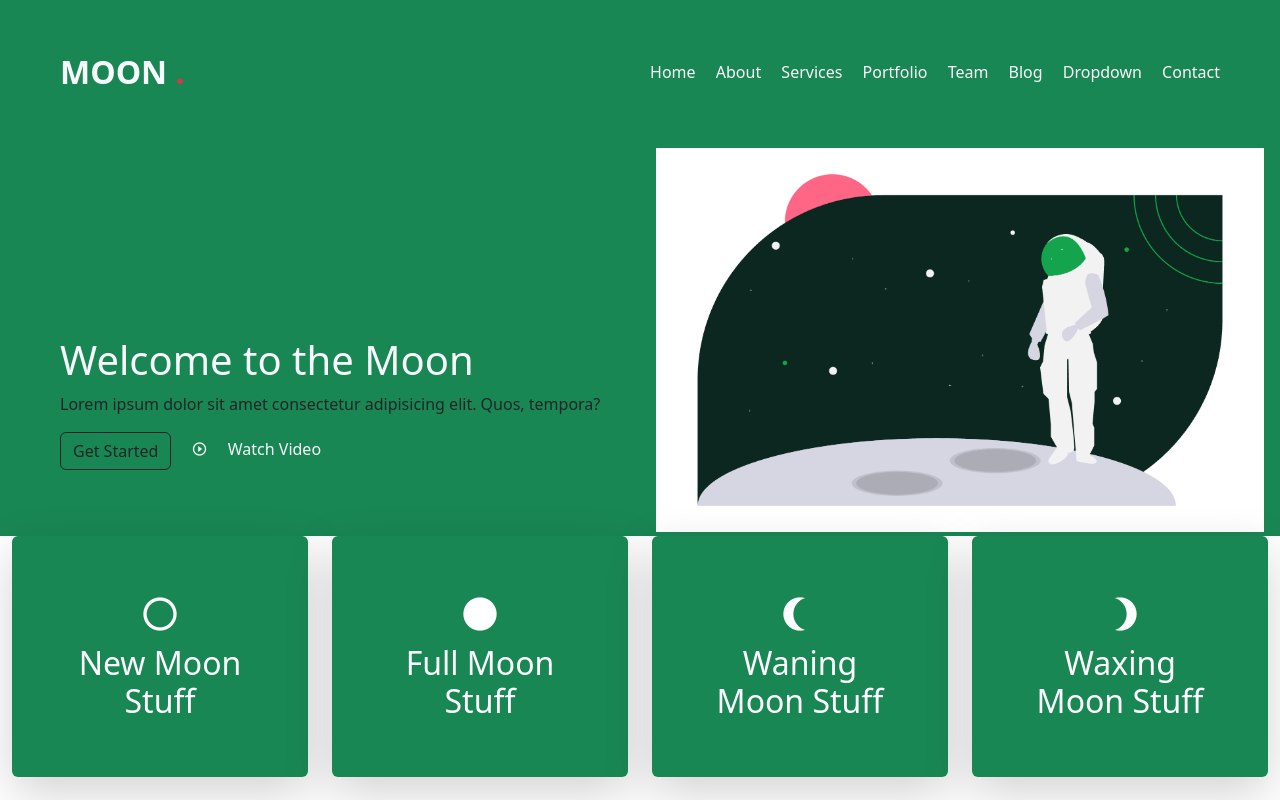
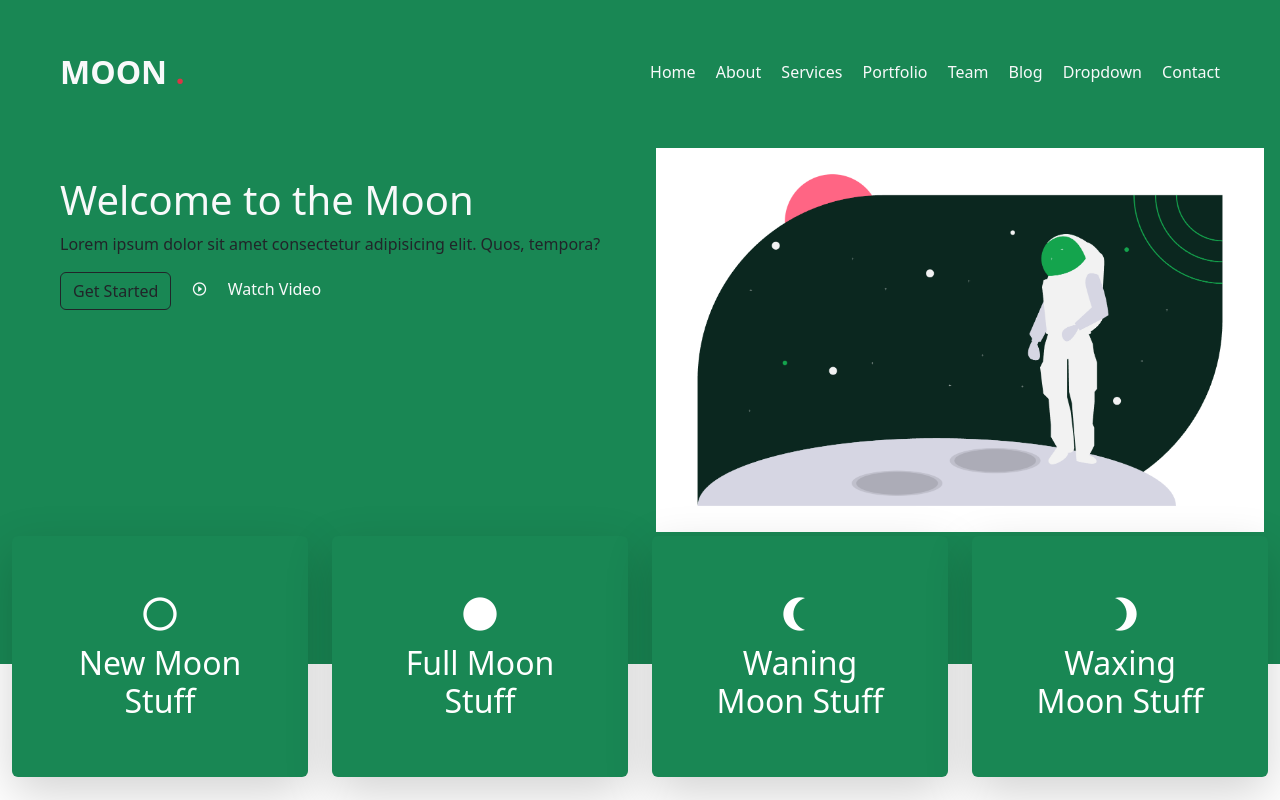
Before and after one commit to ethanrgibson/lab, a plain HTML site: page index.html in a window 1280 px wide. Shown: the top 800 px of the page. Drawn offline with nearby package versions, Linux system fonts and the light colour scheme.

Commit message:
mick;s help with cards

```diff
--- a/index.html
+++ b/index.html
@@ -42,10 +42,10 @@
 
   <main>
     <!-- NOTE Hero Section -->
-    <div class="container-fluid bg-success">
+    <div class="container-fluid bg-success pb-tons">
       <div class="row">
-        <div class="col-md-6 d-flex">
-          <div class="hero-text text-start">
+        <div class="col-12 col-md-6 d-flex order-2 order-md-1">
+          <div class="hero-text text-start align-items-center">
             <h1 class="text-light">Welcome to the Moon</h1>
             <p>Lorem ipsum dolor sit amet consectetur adipisicing elit. Quos, tempora?</p>
             <button class="btn btn-outline-dark">Get Started</button>
@@ -55,15 +55,15 @@
           </div>
         </div>
 
-        <div class="col-md-6 d-flex justify-content-center">
+        <div class="col-12 col-md-6 d-flex justify-content-center order-1 order-md-2">
           <img class="img-fluid moon" src="moon.png" alt="Moon">
         </div>
       </div>
     </div>
 
     <!-- NOTE Moon Cards -->
-    <div class="container-fluid moon-cards-mt">
-      <div class="row justify-content-evenly">
+    <div class="container-fluid moon-cards">
+      <div class="row w-100 justify-content-evenly">
         <div class="col-md-3">
           <div class=" p-5 bg-success text-center text-white rounded-2 shadow-lg">
             <span class="fs-1 mdi mdi-moon-new"></span>
@@ -105,7 +105,7 @@
 
     <section class="container-fluid">
       <div class="row">
-        <div class="col-md-6 ms-5">
+        <div class="col-md-6 ms-md-5">
           <h3 class="fw-bold">Moon Picture Look At It</h3>
           <div>
             <img
--- a/style.css
+++ b/style.css
@@ -1,5 +1,9 @@
 .moon {
   padding: 4px;
+}
+
+.pb-tons {
+  padding-bottom: 8em;
 }
 
 .hero-text {
@@ -11,12 +15,33 @@
   word-spacing: 1rem;
 }
 
-.moon-cards-mt {
-  margin-left: 0em;
-  margin-right: 0em;
+.moon-cards {
+  background-color: var(--bs-success);
+
 }
+
 
 .transition-text {
   margin-top: 2rem;
   margin-bottom: 2rem;
 }
+
+@media screen AND (min-width: 767.98px) {
+  .hero-text {
+    margin-top: 2rem;
+    margin-bottom: 2rem;
+  }
+
+  .moon-cards {
+    /* margin-left: 0em;
+    margin-right: 0em; */
+    margin-bottom: 8em;
+    background-color: unset;
+    position: relative;
+    top: -8em;
+  }
+
+  .moon-cards>* {
+    position: absolute;
+  }
+}
```
